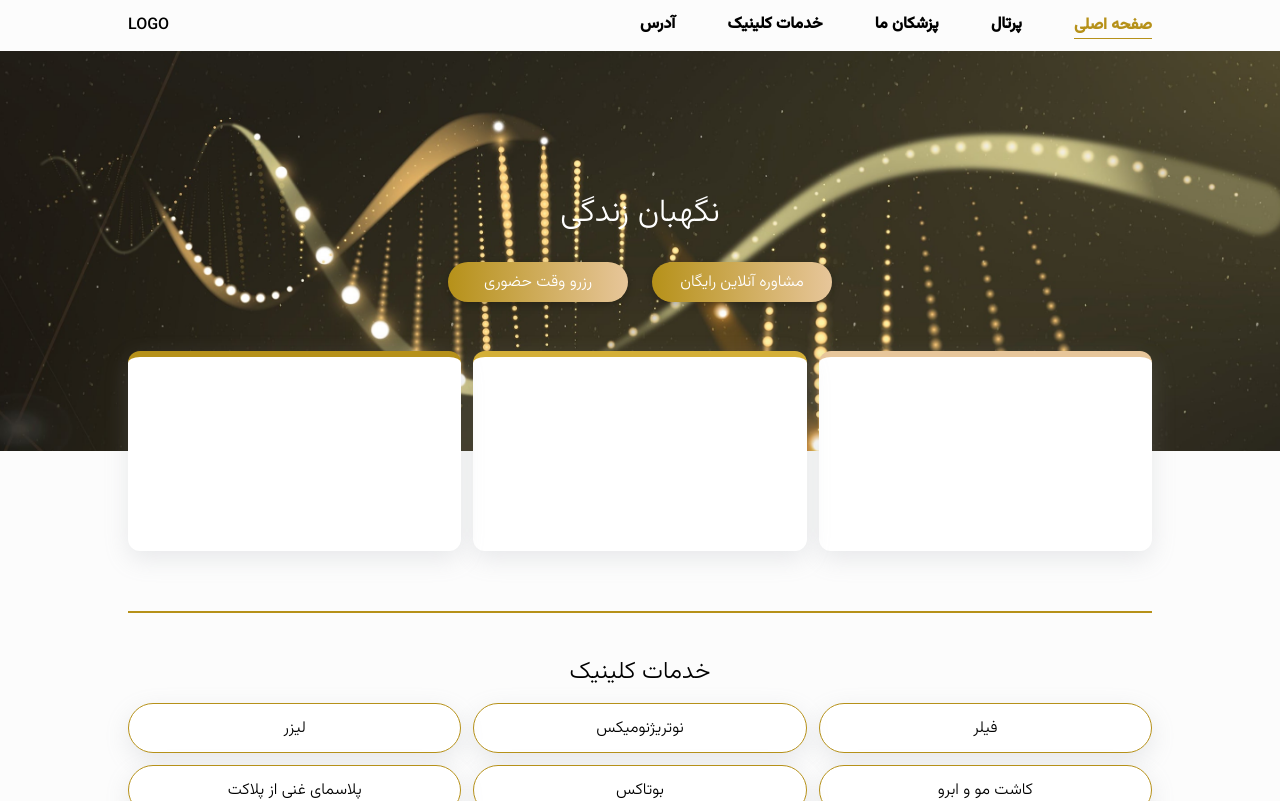
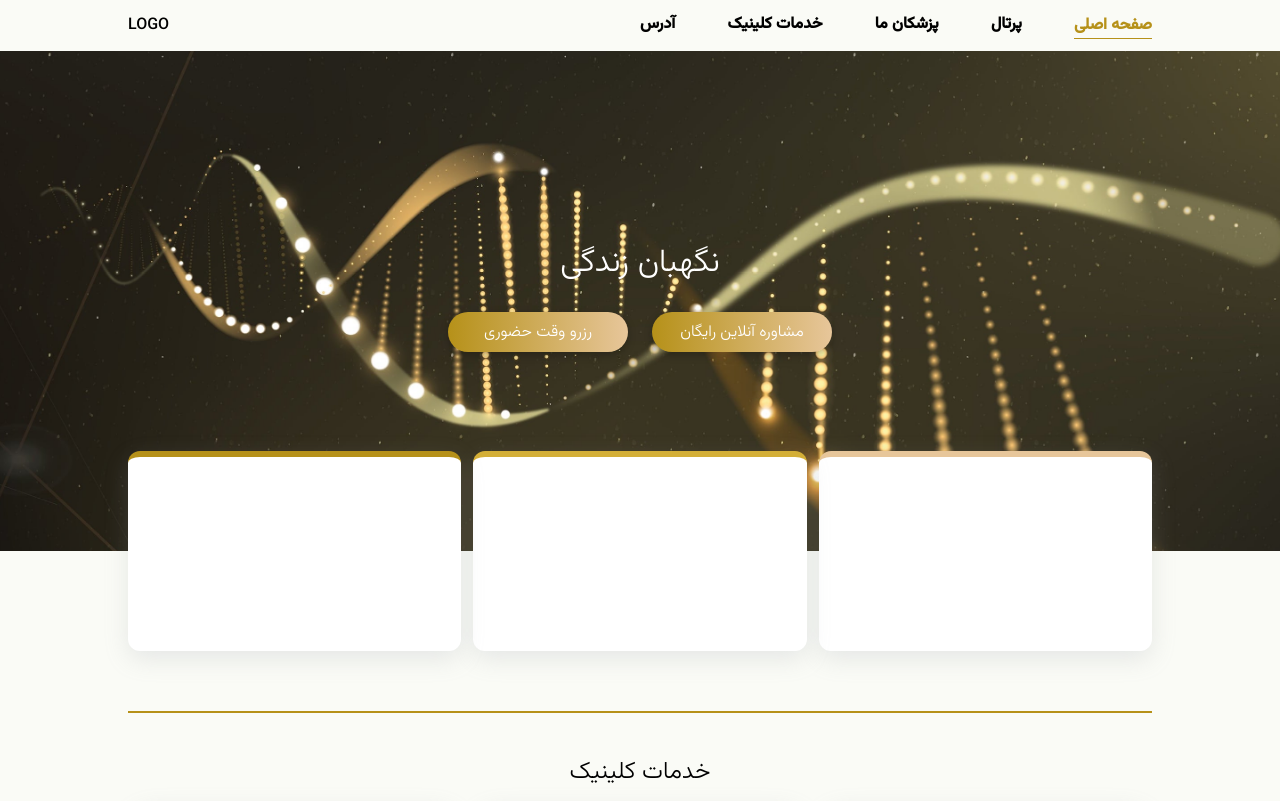
Before and after one commit to solitariusdigital/belleclass, a Next.js app: page / in a window 1280 px wide. Built offline with nearby package versions, Linux system fonts and the light colour scheme.

Commit message:
update: background/footer/icon

```diff
--- /dev/null
+++ b/components/Footer.js
@@ -0,0 +1,5 @@
+import classes from "./Footer.module.scss";
+
+export default function Footer() {
+  return <div className={classes.footer}></div>;
+}
--- /dev/null
+++ b/components/Footer.module.scss
@@ -0,0 +1,15 @@
+@use "styles/_config.scss" as config;
+@use "styles/_mixins.scss" as mixins;
+
+.footer {
+  width: 100%;
+  height: 250px;
+  margin-top: 60px;
+  background: config.$gold1;
+  padding: 12px;
+  border-top-left-radius: 300px;
+
+  @include mixins.mobile {
+    border-top-left-radius: 200px;
+  }
+}
--- a/components/Menu.js
+++ b/components/Menu.js
@@ -2,6 +2,7 @@ import { useState, useContext, useRef, Fragment, useEffect } from "react";
 import { StateContext } from "../context/stateContext";
 import classes from "./Menu.module.scss";
 import MenuIcon from "@mui/icons-material/Menu";
+import CloseIcon from "@mui/icons-material/Close";
 import Router from "next/router";
 
 export default function Menu() {
@@ -43,11 +44,19 @@ export default function Menu() {
       <div className={classes.smallMenu}>
         <div className={classes.topBar}>
           <p>LOGO</p>
-          <MenuIcon
-            className={classes.menuIcon}
-            onClick={() => setMenuMobile(!menuMobile)}
-            sx={{ fontSize: 30 }}
-          />
+          {menuMobile ? (
+            <CloseIcon
+              className={classes.menuIcon}
+              onClick={() => setMenuMobile(!menuMobile)}
+              sx={{ fontSize: 30 }}
+            />
+          ) : (
+            <MenuIcon
+              className={classes.menuIcon}
+              onClick={() => setMenuMobile(!menuMobile)}
+              sx={{ fontSize: 30 }}
+            />
+          )}
         </div>
         {menuMobile && (
           <div
--- a/pages/home.module.scss
+++ b/pages/home.module.scss
@@ -16,7 +16,7 @@
   }
 
   @include mixins.desktop {
-    height: 400px;
+    height: 500px;
   }
 
   .header {
@@ -315,11 +315,3 @@
     padding: 0px 12px;
   }
 }
-
-.footer {
-  width: 100%;
-  height: 250px;
-  margin-top: 60px;
-  background: config.$gold1;
-  padding: 12px;
-}
--- a/pages/index.js
+++ b/pages/index.js
@@ -5,6 +5,7 @@ import Image from "next/legacy/image";
 import background from "../assets/background.jpg";
 import Expertise from "@/components/Expertise";
 import Router from "next/router";
+import Footer from "@/components/Footer";
 
 export default function Home() {
   const { expertiseAreas, setExpertiseAreas } = useContext(StateContext);
@@ -199,7 +200,7 @@ export default function Home() {
           </p>
         </div>
       </div>
-      <div className={classes.footer}></div>
+      <Footer></Footer>
     </Fragment>
   );
 }
--- a/styles/_config.scss
+++ b/styles/_config.scss
@@ -10,7 +10,7 @@ $white: #ffffff;
 $red: #d40d12;
 $green: #57a361;
 $grey: #969696;
-$background: #fcfcfc;
+$background: #fafbf6;
 
 $max-width: 1000px;
 $content-width: 80%;
```
